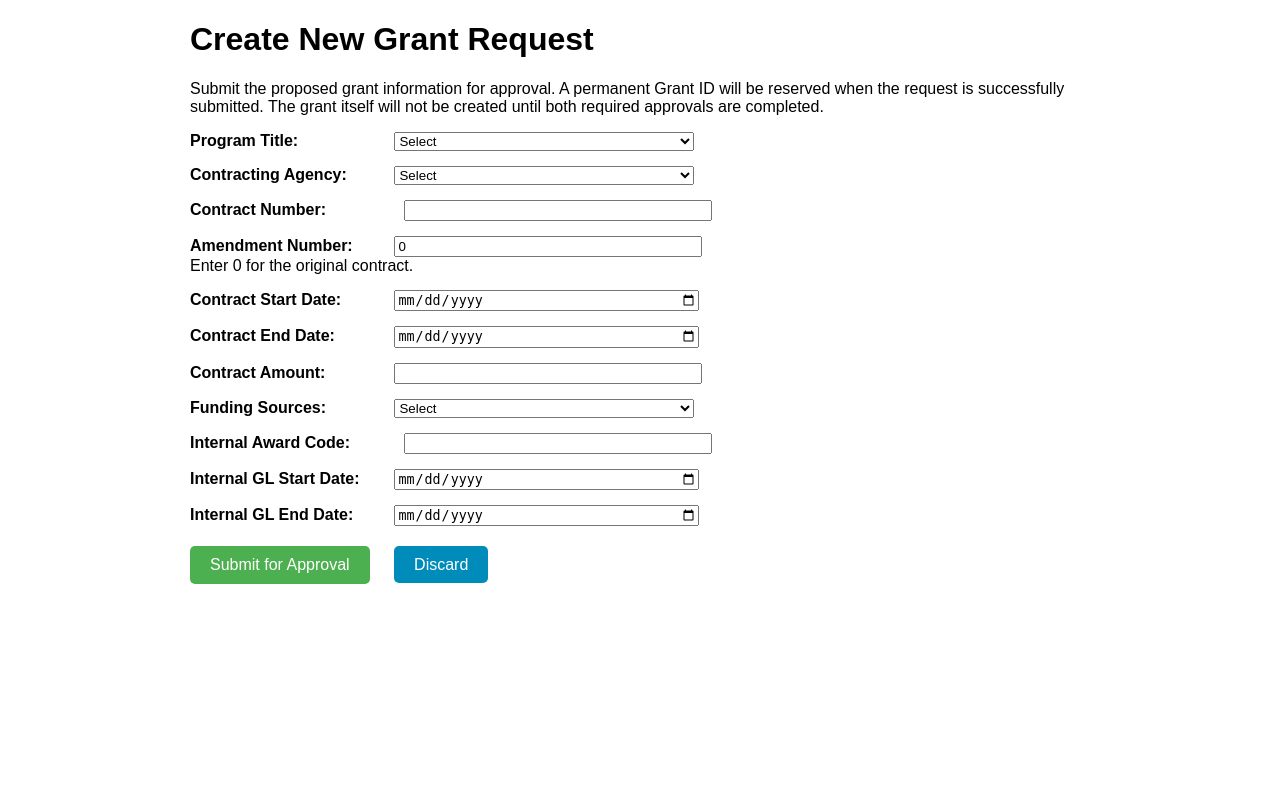
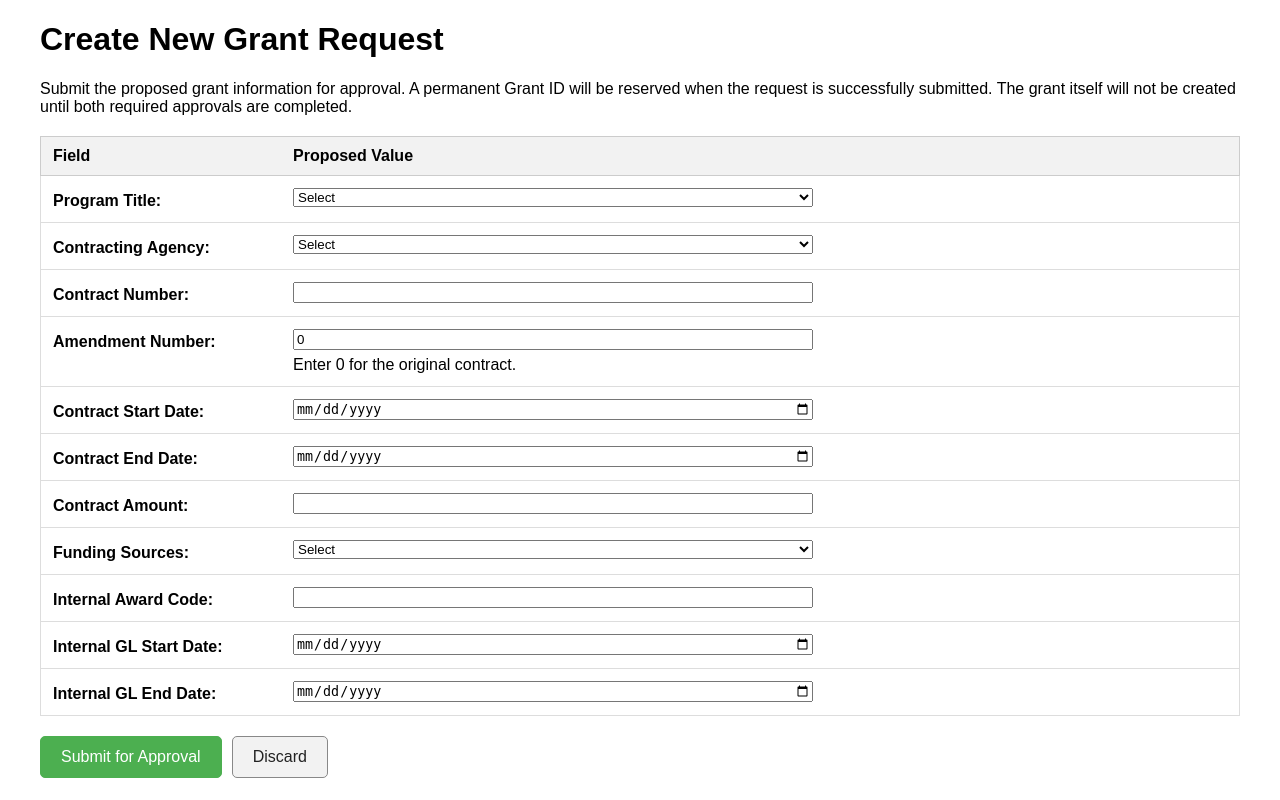
Before and after one commit to BichonInc/forms_awards, a Django app: page /tracking/grants/create/ in a window 1280 px wide. Run offline with Django 5.2, Linux system fonts and the light colour scheme; the visitor is signed in with stand-in values (Sample User, id 1); data that the repository does not hold is empty.

Commit message:
Modernize new grant request form

```diff
--- a/award_tracking_web/tracking/templates/tracking/grant_form.html
+++ b/award_tracking_web/tracking/templates/tracking/grant_form.html
@@ -10,47 +10,123 @@
         }
         .container {
             width: 100%;
-            max-width: 900px; /* Increased the width of the container */
+            max-width: 1200px;
             margin: auto;
         }
+
+        .proposal-header,
         .form-group {
-            margin-bottom: 15px;
+            display: grid;
+            grid-template-columns:
+                220px
+                minmax(340px, 1fr);
+            column-gap: 20px;
+            align-items: start;
         }
-        label {
-            display: inline-block;
-            width: 200px;
+
+        .proposal-header {
+            margin-top: 20px;
+            padding: 10px 12px;
+            background-color: #f2f2f2;
+            border: 1px solid #ccc;
             font-weight: bold;
         }
-        input, select {
-            width: 300px; /* Added width for input and select to match better */
+
+        .form-group {
+            margin: 0;
+            padding: 12px;
+            border-left: 1px solid #ddd;
+            border-right: 1px solid #ddd;
+            border-bottom: 1px solid #ddd;
         }
-        .form-group select, .form-group input[type="text"] {
-            display: inline-block;
+
+        .form-group label {
+            grid-column: 1;
+            font-weight: bold;
+            padding-top: 4px;
         }
-        .form-group input[type="text"] {
-            display: inline-block; /* Ensure text inputs are displayed */
-            margin-left: 10px;
+
+        .form-group > :not(label) {
+            grid-column: 2;
         }
+
+        .form-group input,
+        .form-group select,
+        .form-group textarea {
+            width: 520px;
+            max-width: 100%;
+            box-sizing: border-box;
+        }
+
+        .form-group input[type="text"] + input[type="text"] {
+            display: block;
+            margin-top: 6px;
+        }
+
+        .form-group .help-text,
+        .form-group .error-message,
+        .form-group .errorlist {
+            margin-top: 5px;
+        }
+
         .buttons {
+            display: flex;
+            flex-wrap: wrap;
+            gap: 10px;
             margin-top: 20px;
         }
-        #save-button {
+
+        .action-button {
+            display: inline-flex;
+            align-items: center;
+            justify-content: center;
+            box-sizing: border-box;
+            min-height: 42px;
+            padding: 10px 20px;
+            border: 1px solid transparent;
+            border-radius: 5px;
+            font-family: Arial, sans-serif;
+            font-size: 16px;
+            line-height: 1.2;
+            text-decoration: none;
+            cursor: pointer;
+        }
+
+        .action-button-primary {
             background-color: #4CAF50;
             color: white;
-            border: none;
-            border-radius: 5px;
-            padding: 10px 20px;
-            cursor: pointer;
-            font-family: inherit;
-            font-size: 1em;
+            border-color: #4CAF50;
         }
-        #back-button {
-            margin-left: 20px;
-            text-decoration: none;
-            padding: 10px 20px;
-            background-color: #008CBA;
-            color: white;
-            border-radius: 5px;
+
+        .action-button-primary:hover {
+            background-color: #429a46;
+            border-color: #429a46;
+        }
+
+        .action-button-neutral {
+            background-color: #f2f2f2;
+            color: #222;
+            border-color: #888;
+        }
+
+        .action-button-neutral:hover {
+            background-color: #e4e4e4;
+        }
+
+        @media (max-width: 850px) {
+            .proposal-header {
+                display: none;
+            }
+
+            .form-group {
+                grid-template-columns: 1fr;
+                row-gap: 6px;
+            }
+
+            .form-group label,
+            .form-group > :not(label) {
+                grid-column: 1;
+            }
         }
         .messages {
             margin-bottom: 20px;
@@ -168,10 +244,12 @@
                 return;
             }
 
-            group.style.display = (
+            const shouldShow = (
                 visible || hasServerError(group)
-            )
-                ? "block"
+            );
+
+            group.style.display = shouldShow
+                ? ""
                 : "none";
         }
 
@@ -378,6 +456,11 @@
             <!-- Temporary hidden legacy Status field -->
             {{ form.status }}
 
+            <div class="proposal-header">
+                <div>Field</div>
+                <div>Proposed Value</div>
+            </div>
+
             <div class="form-group">
                 <label>Program Title:</label>
                 {{ form.program_title }}
@@ -461,15 +544,18 @@
                 <label>Federal ALN:</label>
                 {{ form.federal_aln }}
                 {{ form.new_federal_aln }}
-                {% if form.federal_aln.errors %}
-                    <div class="error-message">
-                        {{ form.federal_aln.errors }}
-                    </div>
-                {% endif %}
-                {% if form.new_federal_aln.errors %}
-                    <div class="error-message">
-                        {{ form.new_federal_aln.errors }}
-                    </div>
+                {% if form.federal_aln.value == "Add New" %}
+                    {% if form.new_federal_aln.errors %}
+                        <div class="error-message">
+                            {{ form.new_federal_aln.errors }}
+                        </div>
+                    {% endif %}
+                {% else %}
+                    {% if form.federal_aln.errors %}
+                        <div class="error-message">
+                            {{ form.federal_aln.errors }}
+                        </div>
+                    {% endif %}
                 {% endif %}
             </div>
 
@@ -498,13 +584,17 @@
             </div>
 
             <div class="buttons">
-                <button type="submit" id="save-button">
+                <button
+                    type="submit"
+                    id="save-button"
+                    class="action-button action-button-primary"
+                >
                     Submit for Approval
                 </button>
 
                 <a
                     href="{% url 'grant_list' %}"
-                    id="back-button"
+                    class="action-button action-button-neutral"
                 >
                     Discard
                 </a>
```
